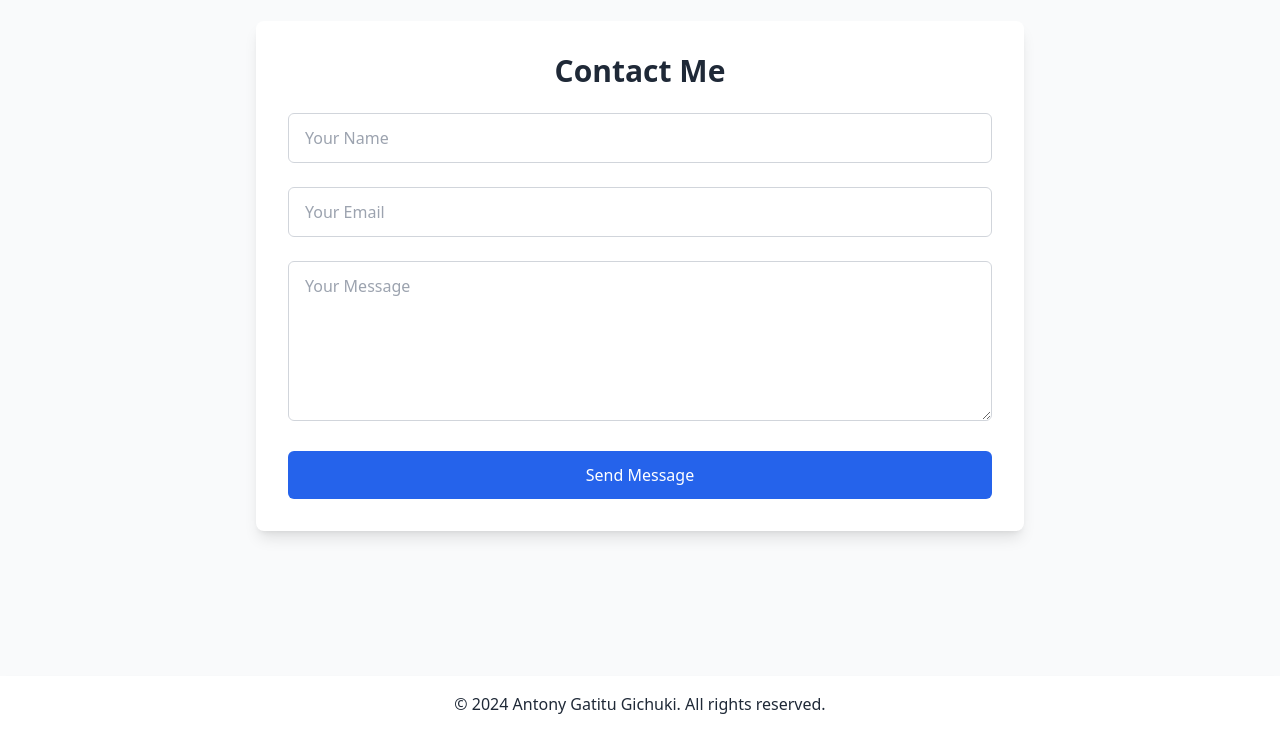
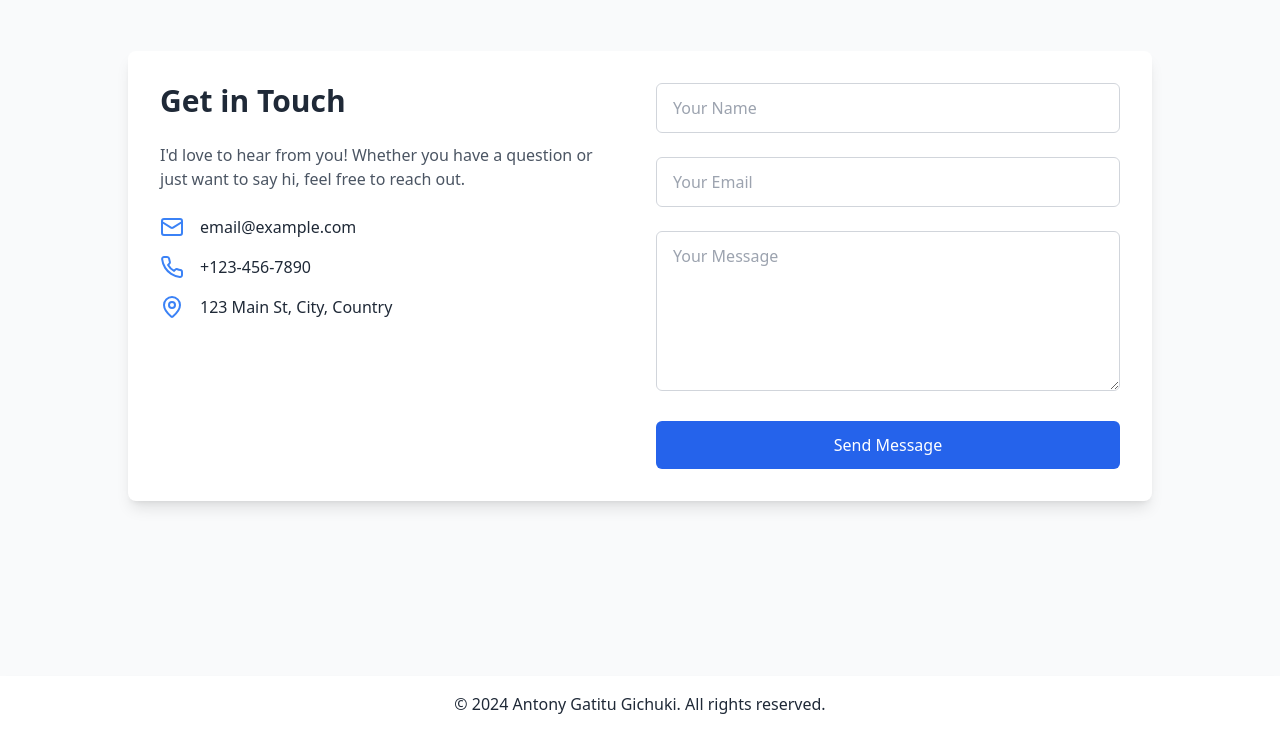
Before and after one commit to antosnizzah/my-portfolio, a React (Vite) app: page /contact in a window 1280 px wide. Shown: the part 924-1656 px from the top of the page. Built offline with nearby package versions, Linux system fonts and the light colour scheme.

Commit message:
updated the contact page

```diff
--- a/src/components/Contact.tsx
+++ b/src/components/Contact.tsx
@@ -1,5 +1,6 @@
 import React, { useState } from 'react';
 import emailjs from 'emailjs-com';
+import { Mail, Phone, MapPin } from 'lucide-react'; // Icons for the left side
 
 const ContactMe = () => {
   const [formData, setFormData] = useState({
@@ -19,16 +20,14 @@ const ContactMe = () => {
 
   const sendEmail = (e: React.FormEvent) => {
     e.preventDefault();
-
-    // Reset status message
     setStatus('');
 
     emailjs
       .send(
-        'service_h7ni7tr', // Replace with your EmailJS service ID
-        'template_lt6qlvr', // Replace with your EmailJS template ID
+        'service_h7ni7tr',
+        'template_lt6qlvr',
         { name: formData.name, email: formData.email, message: formData.message },
-        'Sa9WTo-pAtKQnUx5M' // Replace with your EmailJS public key (User ID)
+        'Sa9WTo-pAtKQnUx5M'
       )
       .then(
         () => {
@@ -48,11 +47,31 @@ const ContactMe = () => {
 
   return (
     <section className="min-h-screen bg-gray-50 dark:bg-gray-900 py-10 px-4 flex justify-center items-center">
-      <div className="max-w-3xl w-full p-8 bg-white dark:bg-gray-800 rounded-lg shadow-lg">
-        <h2 className="text-3xl font-bold text-center mb-6 text-gray-800 dark:text-white">
-          Contact Me
-        </h2>
+      <div className="max-w-5xl w-full p-8 bg-white dark:bg-gray-800 rounded-lg shadow-lg grid grid-cols-1 md:grid-cols-2 gap-8 animate-fade-in">
+        {/* Left Side Content */}
+        <div className="space-y-6">
+          <h2 className="text-3xl font-bold text-gray-800 dark:text-white mb-4">Get in Touch</h2>
+          <p className="text-gray-600 dark:text-gray-400">
+            I'd love to hear from you! Whether you have a question or just want to say hi, feel free to reach out.
+          </p>
+          <div className="space-y-4">
+            <div className="flex items-center space-x-4">
+              <Mail className="w-6 h-6 text-blue-500" />
+              <span className="text-gray-800 dark:text-gray-300">email@example.com</span>
+            </div>
+            <div className="flex items-center space-x-4">
+              <Phone className="w-6 h-6 text-blue-500" />
+              <span className="text-gray-800 dark:text-gray-300">+123-456-7890</span>
+            </div>
+            <div className="flex items-center space-x-4">
+              <MapPin className="w-6 h-6 text-blue-500" />
+              <span className="text-gray-800 dark:text-gray-300">123 Main St, City, Country</span>
+            </div>
+          </div>
+        </div>
 
+        {/* Right Side (Form) */}
+        <div>
           <form onSubmit={sendEmail} className="space-y-6">
             <div className="relative">
               <input
@@ -104,6 +123,7 @@ const ContactMe = () => {
             )}
           </form>
         </div>
+      </div>
     </section>
   );
 };
```
Lines whose indentation alone changed are shown as unchanged.
